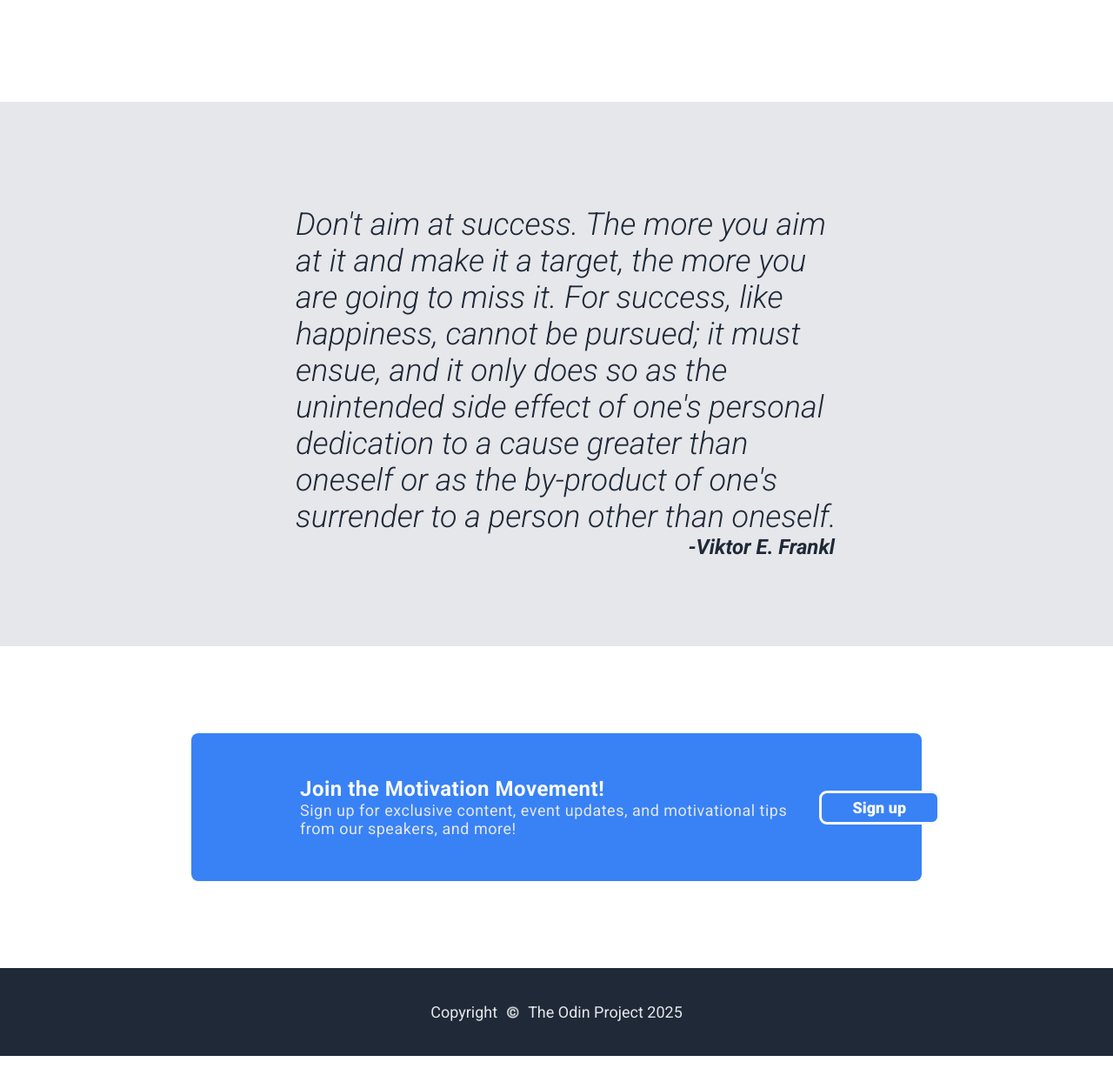
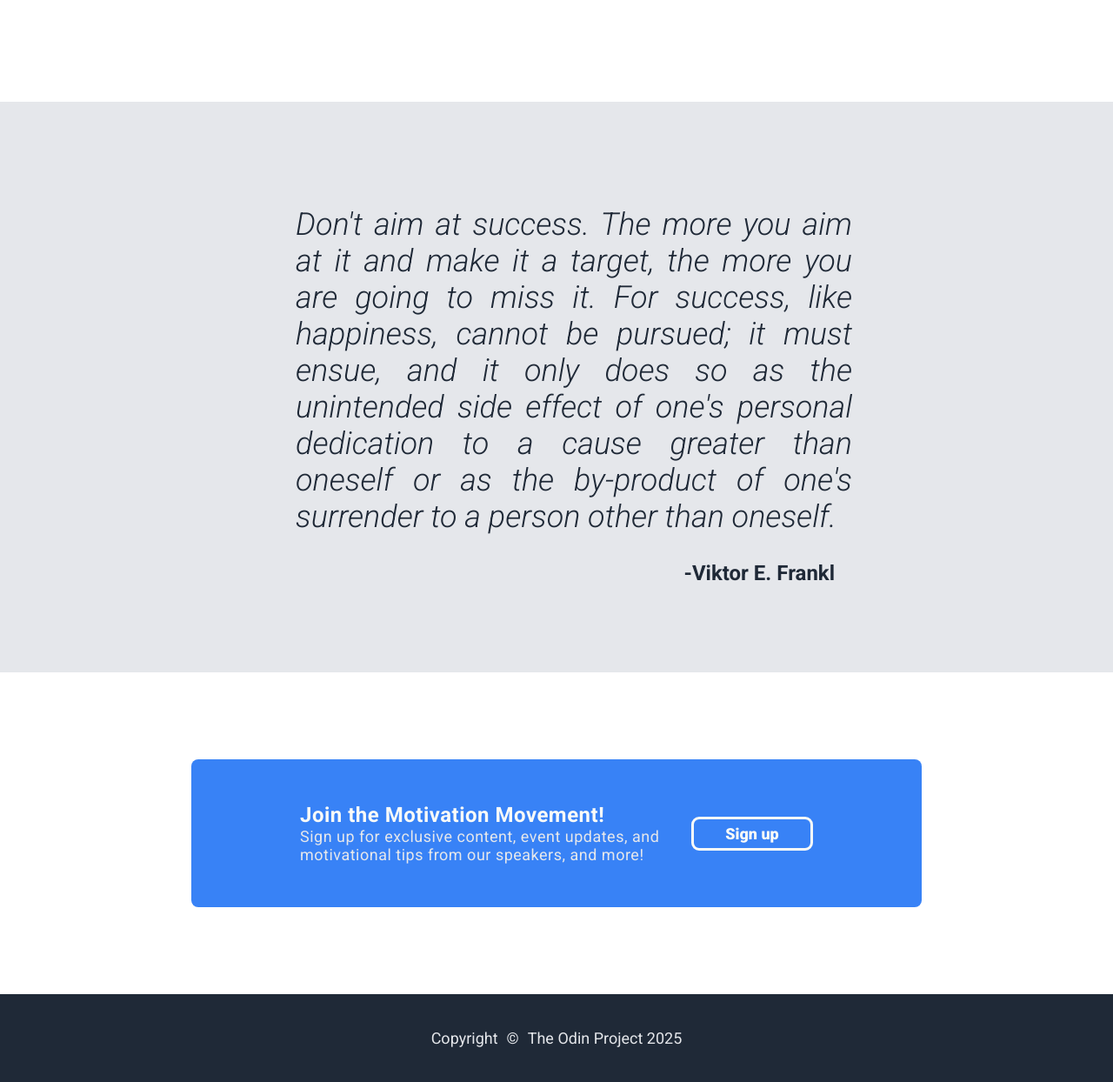
Before and after one commit to d2038-dev/landing-page, a plain HTML site: page index.html in a window 1280 px wide. Shown: the part 986-2230 px from the top of the page at 87% size. Before the commit the page ends 2200 px from the top, so only its background shows below. Drawn offline with Linux system fonts and the light colour scheme.

Commit message:
style(layout): adjust layout and styling of landing page
modified style.css to:
- justify text in .text and .quote classes for better readability
- add gap to .content class for spacing between elements
- remove unnecessary padding from .text-container
- set max-width for .footer-text and min-width for .action-btn for
better responsiveness
- remove the unused .emoji class

updated copyright symbol in index.html

```diff
--- a/index.html
+++ b/index.html
@@ -71,8 +71,8 @@
       </div>
     </div>
     <div class="section-3">
-      <figure class="quote">
-        <blockquote>
+      <figure>
+        <blockquote class="quote">
           Don't aim at success. The more you aim at it and make it a target, the
           more you are going to miss it. For success, like happiness, cannot be
           pursued; it must ensue, and it only does so as the unintended side
@@ -98,7 +98,7 @@
     </div>
     <div class="section-5">
       <p class="copyright">
-        Copyright <span class="emoji">©️</span> The Odin Project 2025
+        Copyright <span>©</span> The Odin Project 2025
       </p>
     </div>
   </body>
--- a/style.css
+++ b/style.css
@@ -50,6 +50,7 @@ button {
 
 .text {
   line-height: 1.3;
+  text-align: justify;
 }
 
 .links {
@@ -69,15 +70,12 @@ button {
 .content {
   display: flex;
   align-items: center;
+  gap: 50px;
 }
 
 .text-container,
 .image-wrapper {
   flex: 1;
-}
-
-.text-container {
-  padding-right: 40px;
 }
 
 .btn {
@@ -152,6 +150,8 @@ button {
   font-style: italic;
   color: #1f2937;
   font-weight: 300;
+  text-align: justify;
+  margin-bottom: 30px;
 }
 
 figcaption {
@@ -189,11 +189,11 @@ figcaption {
   font-size: 18px;
   color: #e5e7eb;
   letter-spacing: 0.5px;
-  width: 56ch;
+  max-width: 56ch;
 }
 
 .action-btn {
-  flex-shrink: 0;
+  min-width: 140px;
   border: 3px solid #f9faf8;
 }
 
@@ -210,9 +210,3 @@ figcaption {
   align-items: center;
   gap: 10px;
 }
-
-.emoji {
-  color: transparent;
-  text-shadow: 0 0 0 #e5e7eb;
-  font-size: 12px;
-}
```
